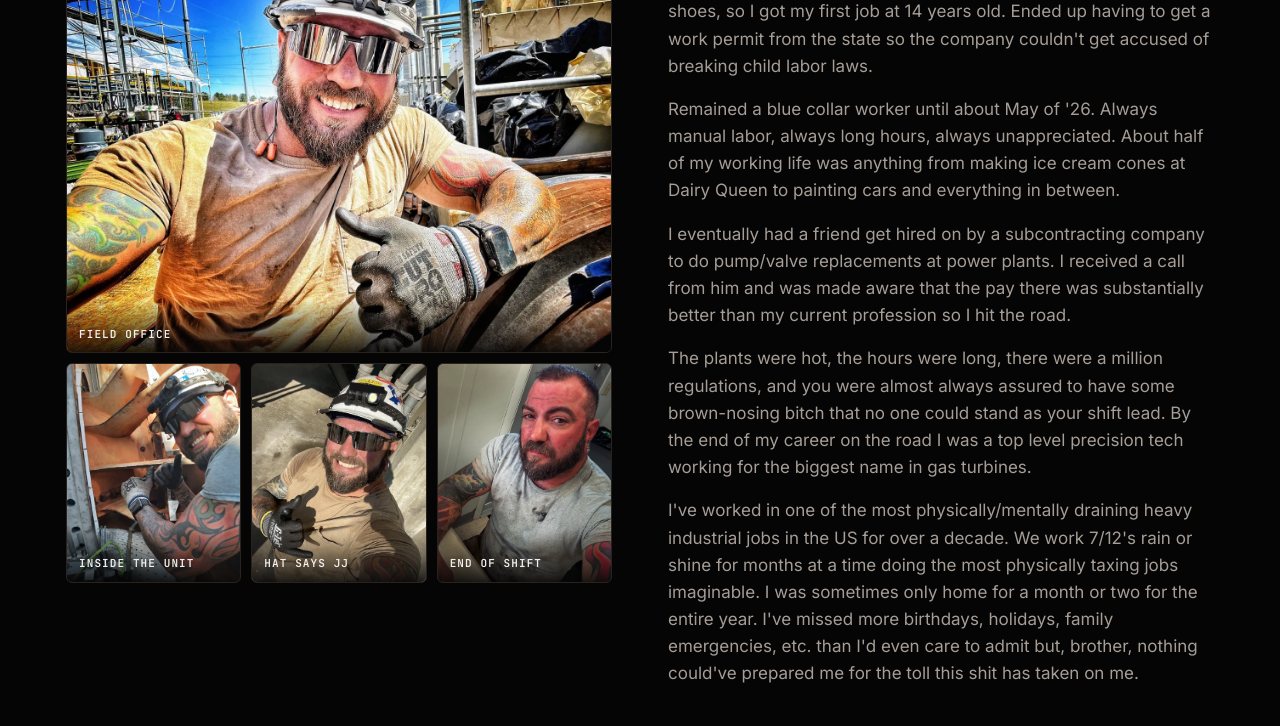
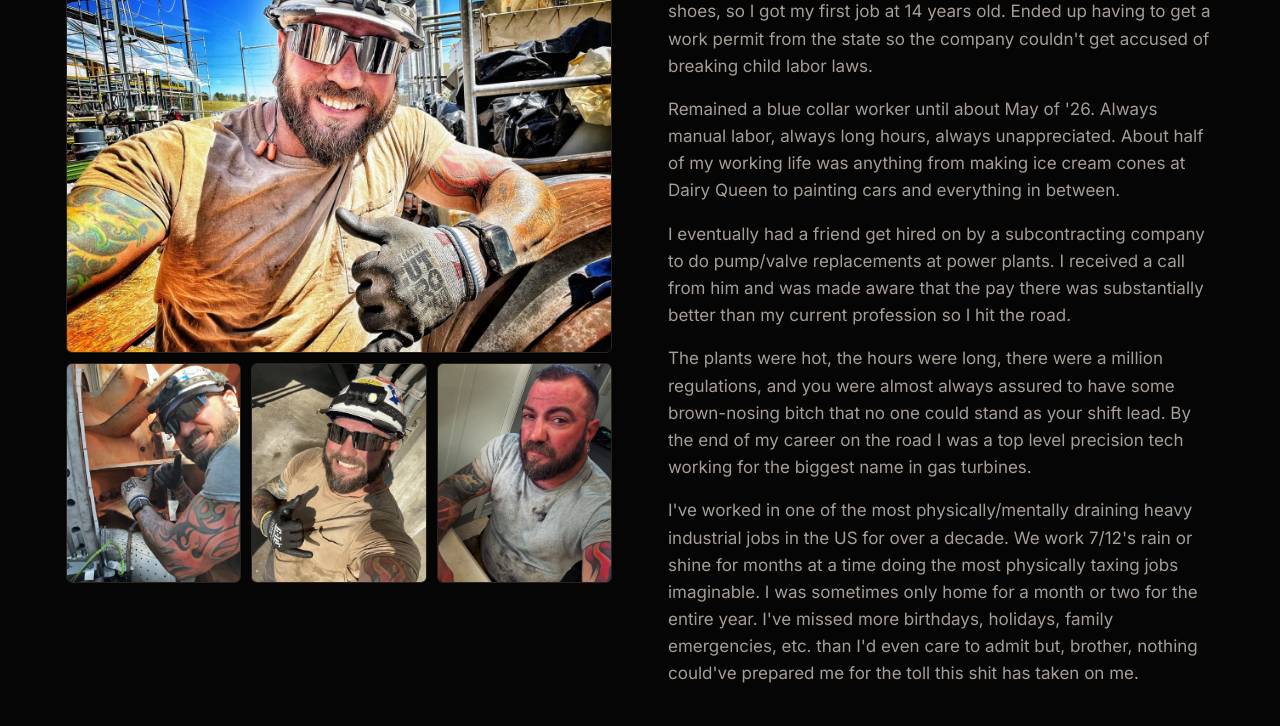
Before and after one commit to Endl3sstr3nds/endl3sstr3nds.github.io, a plain HTML site: page index.html in a window 1280 px wide. Shown: the part 2693-3419 px from the top of the page. Drawn offline with Linux system fonts and the light colour scheme.

Commit message:
Remove the captions from the About photos
Co-Authored-By: Claude Fable 5.2 <noreply@anthropic.com>
Claude-Session: https://claude.ai/code/session_01RJfc9GActAChfLqXpFfxZA

```diff
--- a/index.html
+++ b/index.html
@@ -416,10 +416,10 @@ footer .wrap { padding-block: 30px; display: flex; flex-wrap: wrap; gap: 14px; j
       <div class="head-row op-head"><div><span class="kicker">About me</span><h2>The <em>operator.</em></h2></div></div>
       <div class="operator">
         <div class="op-photos">
-          <figure class="op-main"><img src="img/operator-1.webp" width="1280" height="960" loading="lazy" alt="JJ in a hard hat and mirrored safety glasses on a power plant job site, grinning, thumbs up"><figcaption>Field office</figcaption></figure>
-          <figure><img src="img/operator-2.webp" width="900" height="1362" loading="lazy" style="object-position: 72% 28%" alt="JJ working inside a gas turbine casing"><figcaption>Inside the unit</figcaption></figure>
-          <figure><img src="img/operator-3.webp" width="900" height="1200" loading="lazy" style="object-position: 50% 18%" alt="JJ in a hard hat with a JJ sticker on it, giving a thumbs up"><figcaption>Hat says JJ</figcaption></figure>
-          <figure><img src="img/operator-4.webp" width="900" height="1125" loading="lazy" alt="JJ after a shift, shirt covered in grease, not smiling"><figcaption>End of shift</figcaption></figure>
+          <figure class="op-main"><img src="img/operator-1.webp" width="1280" height="960" loading="lazy" alt="JJ in a hard hat and mirrored safety glasses on a power plant job site, grinning, thumbs up"></figure>
+          <figure><img src="img/operator-2.webp" width="900" height="1362" loading="lazy" style="object-position: 72% 28%" alt="JJ working inside a gas turbine casing"></figure>
+          <figure><img src="img/operator-3.webp" width="900" height="1200" loading="lazy" style="object-position: 50% 18%" alt="JJ in a hard hat with a JJ sticker on it, giving a thumbs up"></figure>
+          <figure><img src="img/operator-4.webp" width="900" height="1125" loading="lazy" alt="JJ after a shift, shirt covered in grease, not smiling"></figure>
         </div>
         <div>
           <div class="copy">
```
